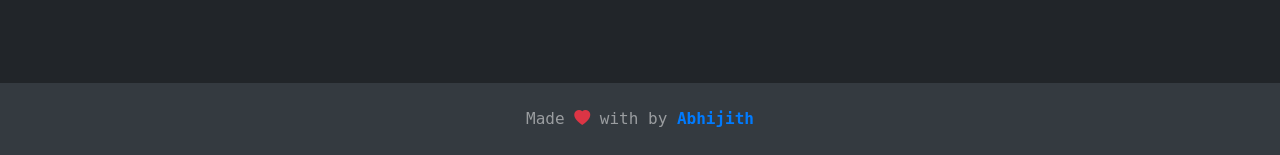
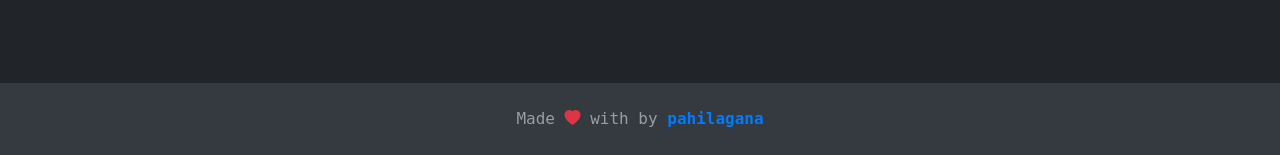
Before and after one commit to Vivekmasona/vivek22, a Flask app: page / in a window 1280 px wide. Shown: the part 717-872 px from the top of the page. Run offline with Flask 2, Linux system fonts and the light colour scheme; some libraries are stand-ins or nearby versions; some web fonts are replaced.

Commit message:
Update home.html

```diff
--- a/templates/home.html
+++ b/templates/home.html
@@ -37,7 +37,7 @@
 <footer class="flex-shrink-0 py-4 bg-dark text-white-50">
     <div class="container text-center">
         Made <i style="color: #dc3545;" class="bi bi-heart-fill"></i> with by <a style="font-weight: 900;"
-            href="https://github.com/abhint">Abhijith</a>
+            href="https://getset.netlify.app">pahilagana</a>
     </div>
 </footer>
 
```
